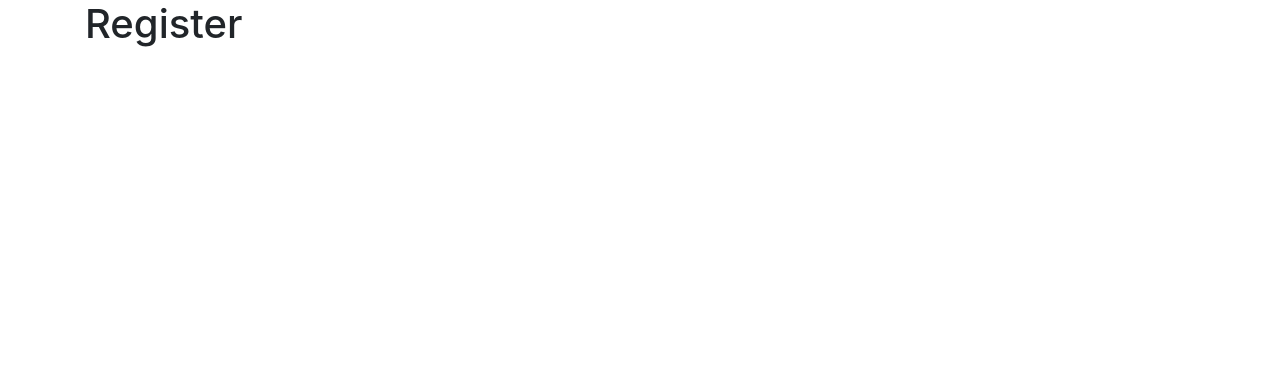
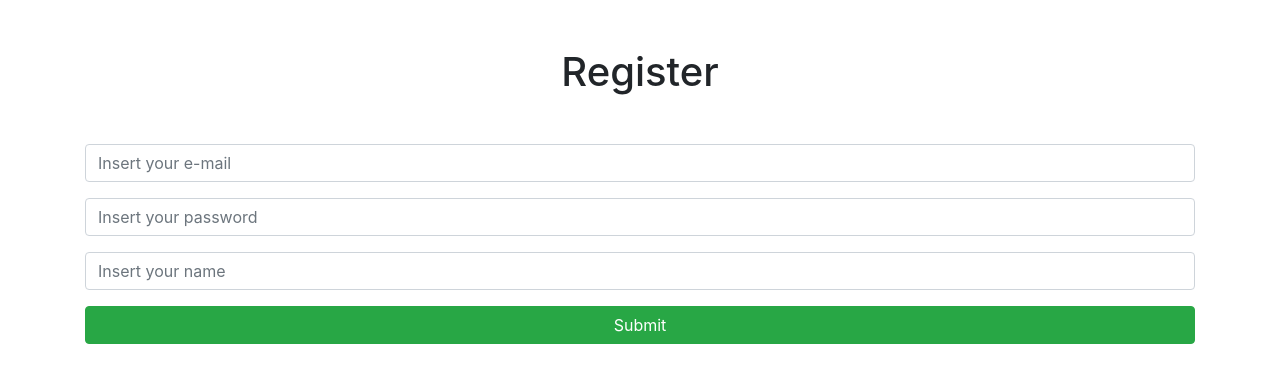
Before and after one commit to Rapha-Y/PERN_todo_list, a React (Create React App) app in the folder client/: page /register in a window 1280 px wide. Shown: the top 382 px of the page. Built offline with nearby package versions, Linux system fonts and the light colour scheme.

Commit message:
add functionality to register component

```diff
--- a/client/src/components/Register.js
+++ b/client/src/components/Register.js
@@ -1,9 +1,80 @@
-import React, { Fragment } from 'react';
+import React, { Fragment, useState } from 'react';
 
-const Register = () => {
+const Register = ({ setAuth }) => {
+    const [inputs, setInputs] = useState({
+        email: '',
+        password: '',
+        name: ''
+    });
+
+    const { email, password, name } = inputs;
+
+    const onChange = e => {
+        setInputs({
+            ...inputs,
+            [e.target.name]: e.target.value
+        });
+    };
+
+    const onSubmitForm = async (e) => {
+        e.preventDefault();
+
+        try {
+            const body = { email, password, name };
+
+            const response = await fetch(
+                'http://localhost:5000/auth/register',
+                {
+                    method: 'POST',
+                    headers: {
+                        'Content-Type': 'application/json'
+                    },
+                    body: JSON.stringify(body)
+                }
+            );
+
+            const parseRes = await response.json();
+
+            localStorage.setItem('token', parseRes.token);
+
+            setAuth(true);
+        } catch (error) {
+            console.log(error.message);
+        }
+    };
+
     return (
         <Fragment>
-            <h1>Register</h1>
+            <h1 className='text-center my-5'>Register</h1>
+            <form onSubmit={onSubmitForm}>
+                <input
+                    type='email'
+                    name='email'
+                    placeholder='Insert your e-mail'
+                    className='form-control my-3'
+                    value={email}
+                    onChange={e => onChange(e)}
+                />
+                <input
+                    type='password'
+                    name='password'
+                    placeholder='Insert your password'
+                    className='form-control my-3'
+                    value={password}
+                    onChange={e => onChange(e)}
+                />
+                <input
+                    type='name'
+                    name='name'
+                    placeholder='Insert your name'
+                    className='form-control my-3'
+                    value={name}
+                    onChange={e => onChange(e)}
+                />
+                <button className='btn btn-success btn-block'>
+                    Submit
+                </button>
+            </form>
         </Fragment>
     );
 };
```
Also changed, not shown: 1 other file (tests, documents, lock files or other folders).
